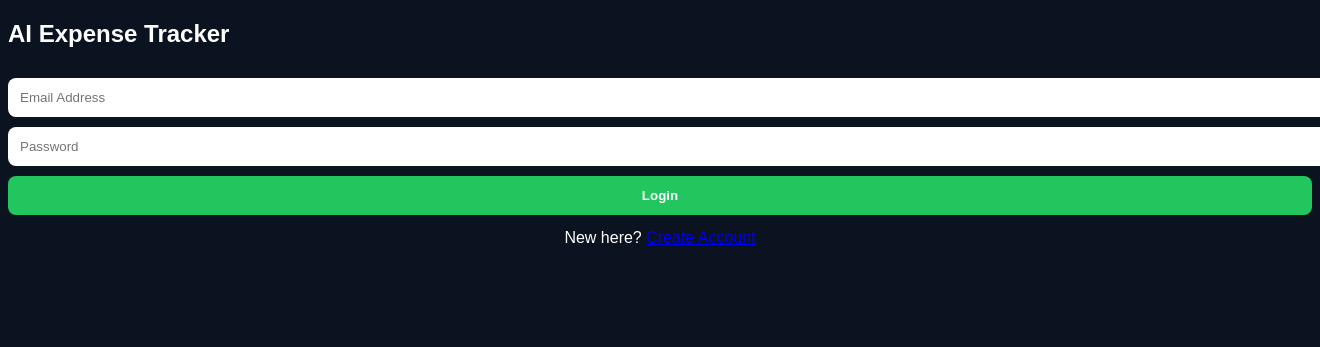
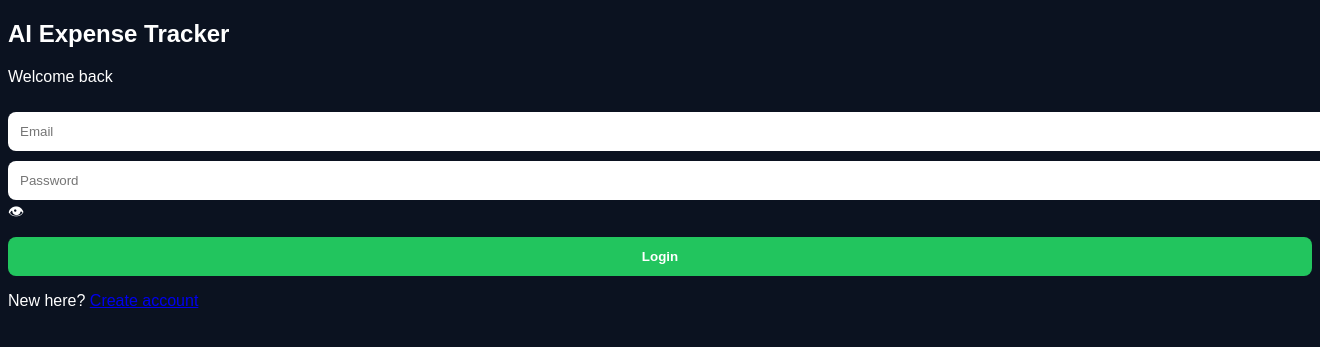
Before and after one commit to nighil1/expense-tracker, a Flask app: page / in a window 1320 px wide; the page is wider, and only the part inside the window is pictured. Shown: the top 347 px of that part. Run offline with Flask 3, Linux system fonts and the light colour scheme.

Commit message:
Update login.html

```diff
--- a/expense_tracker/templates/login.html
+++ b/expense_tracker/templates/login.html
@@ -1,25 +1,39 @@
 <!DOCTYPE html>
 <html>
 <head>
-    <title>Login - AI Expense Tracker</title>
+    <title>Login</title>
     <link rel="stylesheet" href="/static/style.css">
 </head>
 <body>
 
-<div class="card">
-    <h2>AI Expense Tracker</h2>
+<div class="auth-container">
+    <div class="auth-card">
+        <h2>AI Expense Tracker</h2>
+        <p class="muted">Welcome back</p>
 
-    <form method="post">
-        <input type="email" name="email" placeholder="Email Address" required>
-        <input type="password" name="password" placeholder="Password" required>
-        <button type="submit">Login</button>
-    </form>
+        <form method="post">
+            <input type="email" name="email" placeholder="Email" required>
 
-    <p style="text-align:center; margin-top:14px;">
-        New here?
-        <a href="/register">Create Account</a>
-    </p>
+            <div class="password-wrap">
+                <input type="password" name="password" id="loginPass" placeholder="Password" required>
+                <span onclick="toggle('loginPass')">👁</span>
+            </div>
+
+            <button>Login</button>
+        </form>
+
+        <p class="switch">
+            New here? <a href="/register">Create account</a>
+        </p>
+    </div>
 </div>
+
+<script>
+function toggle(id){
+    let i = document.getElementById(id);
+    i.type = i.type === "password" ? "text" : "password";
+}
+</script>
 
 </body>
 </html>
```
